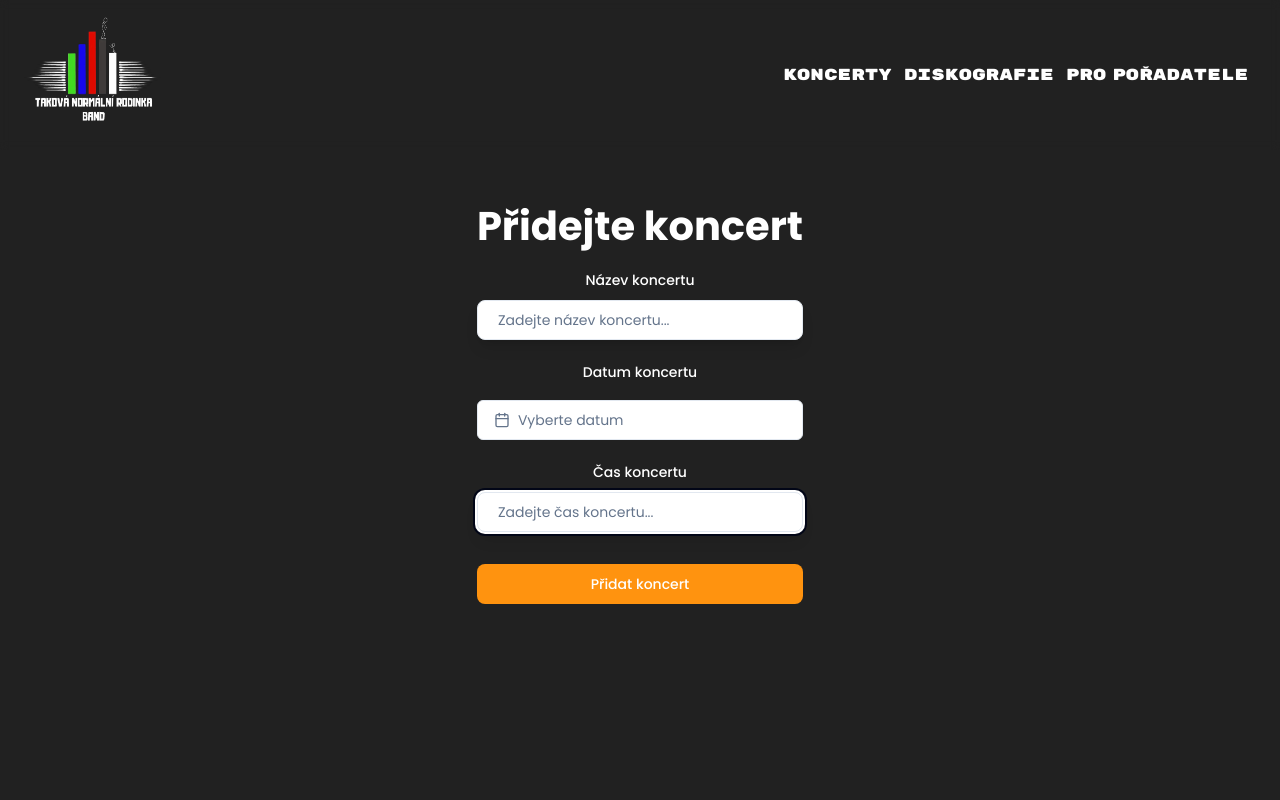
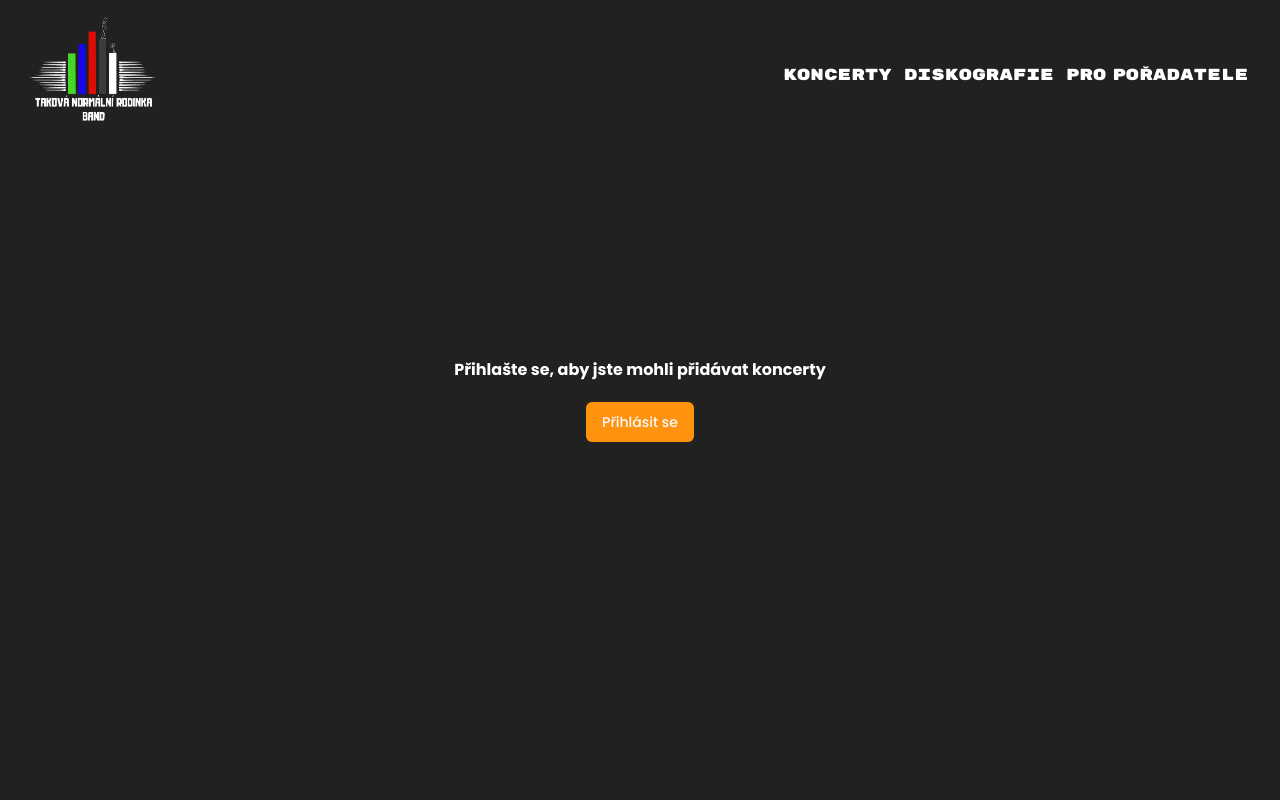
Before and after one commit to Nixk25/Eda, a Next.js app: page /addNewConcert in a window 1280 px wide. Shown: the top 800 px of the page. Built offline with nearby package versions, Linux system fonts and the light colour scheme; no server answers.

Commit message:
uprava navbar a textu status

```diff
--- a/app/(pages)/addNewConcert/page.jsx
+++ b/app/(pages)/addNewConcert/page.jsx
@@ -32,9 +32,12 @@ import {
   PopoverTrigger,
 } from "@/components/ui/popover";
 import { cs } from "date-fns/locale";
+import { useSession } from "next-auth/react";
+import Link from "next/link";
 const AddNewConcert = () => {
   const router = useRouter();
   const [date, setDate] = useState();
+  const { status } = useSession();
 
   const onSubmit = async (values) => {
     try {
@@ -82,8 +85,10 @@ const AddNewConcert = () => {
     },
   });
   return (
-    <section className="flex flex-col items-center justify-center w-full h-screen ">
-      <main className="relative flex flex-col gap-3 px-10 py-8 text-center rounded-lg w-max">
+    <section className="flex flex-col items-center justify-center w-full min-h-screen ">
+      <main className="relative flex flex-col gap-3 px-10 py-8 text-center rounded-lg ">
+        {status === "authenticated" ? (
+          <>
             <h2 className="font-bold sm-clamp">Přidejte koncert</h2>
 
             <Form {...form}>
@@ -139,7 +144,9 @@ const AddNewConcert = () => {
                             {date ? (
                               format(date, "PPP", { locale: cs })
                             ) : (
-                          <span className="text-slate-500">Vyberte datum</span>
+                              <span className="text-slate-500">
+                                Vyberte datum
+                              </span>
                             )}
                           </Button>
                         </PopoverTrigger>
@@ -196,6 +203,17 @@ const AddNewConcert = () => {
                 </Button>
               </form>
             </Form>
+          </>
+        ) : (
+          <div className="flex flex-col items-center justify-center w-full gap-5 ">
+            <h2 className="w-full font-bold">
+              Přihlašte se, aby jste mohli přidávat koncerty
+            </h2>
+            <Link href="/login">
+              <Button>Přihlásit se</Button>
+            </Link>
+          </div>
+        )}
       </main>
     </section>
   );
--- a/app/globals.css
+++ b/app/globals.css
@@ -74,6 +74,7 @@ a {
 .navText {
   font-family: "Rubik Mono One", sans-serif;
   word-spacing: -8px;
+  font-size: clamp(1.2rem, 5vw, 2.5rem);
 }
 
 .time {
```
Lines whose indentation alone changed are shown as unchanged.
